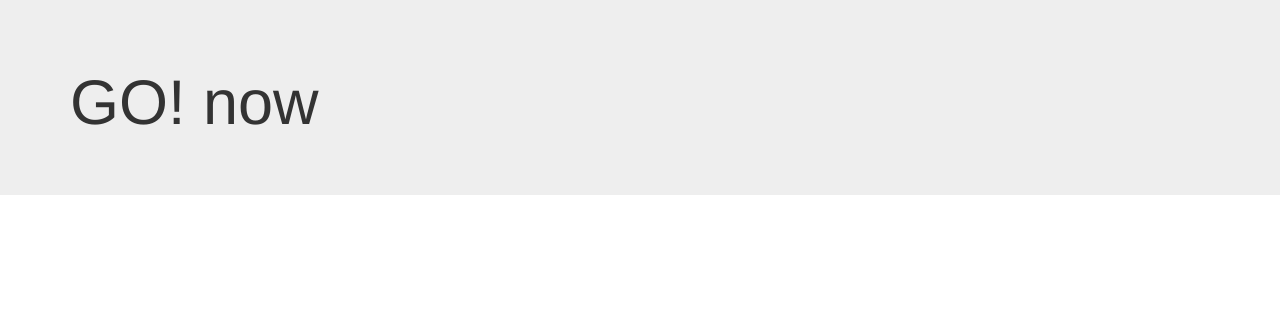
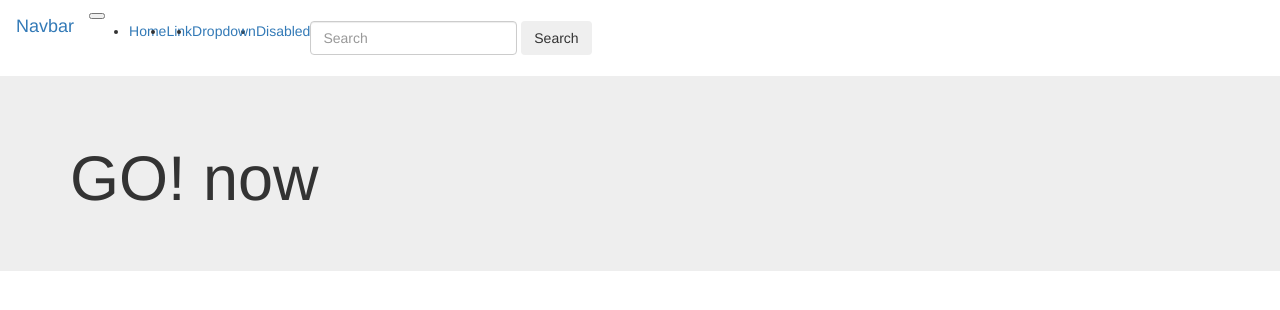
Before and after one commit to kevenjesus/boilerplate-bootstrap3, a plain HTML site: page index.html in a window 1280 px wide. Drawn offline with nearby package versions, Linux system fonts and the light colour scheme.

Commit message:
Update index.html

```diff
--- a/index.html
+++ b/index.html
@@ -8,6 +8,43 @@
     <link href="http://maxcdn.bootstrapcdn.com/bootstrap/3.3.4/css/bootstrap.min.css" rel="stylesheet">
 </head>
 <body>
+
+<nav class="navbar navbar-expand-lg navbar-dark bg-dark">
+  <a class="navbar-brand" href="#">Navbar</a>
+  <button class="navbar-toggler" type="button" data-toggle="collapse" data-target="#navbarSupportedContent" aria-controls="navbarSupportedContent" aria-expanded="false" aria-label="Toggle navigation">
+    <span class="navbar-toggler-icon"></span>
+  </button>
+
+  <div class="collapse navbar-collapse" id="navbarSupportedContent">
+    <ul class="navbar-nav mr-auto">
+      <li class="nav-item active">
+        <a class="nav-link" href="#">Home <span class="sr-only">(current)</span></a>
+      </li>
+      <li class="nav-item">
+        <a class="nav-link" href="#">Link</a>
+      </li>
+      <li class="nav-item dropdown">
+        <a class="nav-link dropdown-toggle" href="#" id="navbarDropdown" role="button" data-toggle="dropdown" aria-haspopup="true" aria-expanded="false">
+          Dropdown
+        </a>
+        <div class="dropdown-menu" aria-labelledby="navbarDropdown">
+          <a class="dropdown-item" href="#">Action</a>
+          <a class="dropdown-item" href="#">Another action</a>
+          <div class="dropdown-divider"></div>
+          <a class="dropdown-item" href="#">Something else here</a>
+        </div>
+      </li>
+      <li class="nav-item">
+        <a class="nav-link disabled" href="#" tabindex="-1" aria-disabled="true">Disabled</a>
+      </li>
+    </ul>
+    <form class="form-inline my-2 my-lg-0">
+      <input class="form-control mr-sm-2" type="search" placeholder="Search" aria-label="Search">
+      <button class="btn btn-outline-success my-2 my-sm-0" type="submit">Search</button>
+    </form>
+  </div>
+</nav>
+
 	<div class="jumbotron">
 		<div class="container">
 			<h1>GO! now</h1>
```
